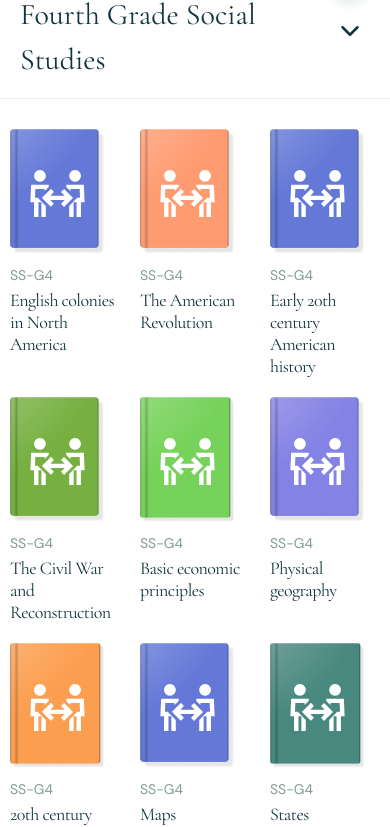
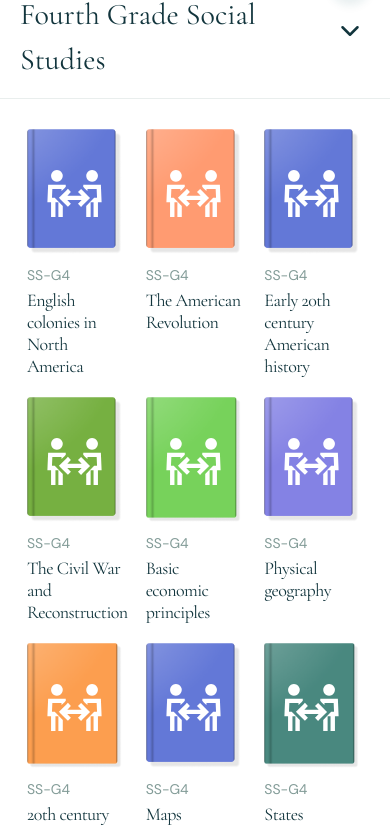
Before and after one commit to pulakkar333/Foundation_learning, a Next.js app: page / in a window 390 px wide. Shown: the part 960-1787 px from the top of the page. Built offline with nearby package versions, Linux system fonts and the light colour scheme.

Commit message:
complete

```diff
--- a/src/components/bookGrid.tsx
+++ b/src/components/bookGrid.tsx
@@ -96,7 +96,7 @@ const books = [
 
 const BookGrid = () => {
   return (
-    <div className="book-grid ssm:grid-cols-3 ssm:mt-[20px] md:grid-cols-5 md:px-[40px] md:mt-[50px] xl:grid-cols-6 xl:pl-[80px] xl:mt-[50px] xl:gap-[40px]">
+    <div className="book-grid ssm:grid-cols-3 ssm:mt-[20px] md:grid-cols-5 md:px-[40px] md:mt-[50px] xl:grid-cols-6 xl:pl-[80px] xl:mt-[50px] xl:gap-[40px] ssm:px-[17px]">
       {books.map((book, index) => (
         <div key={index} className="book-card">
           <div className="book-image-wrapper ssm:w-[95px] ssm:h-[127px] md:w-[121px] md:h-[161px] xl:w-[142px] xl:h-[190px]">
```
